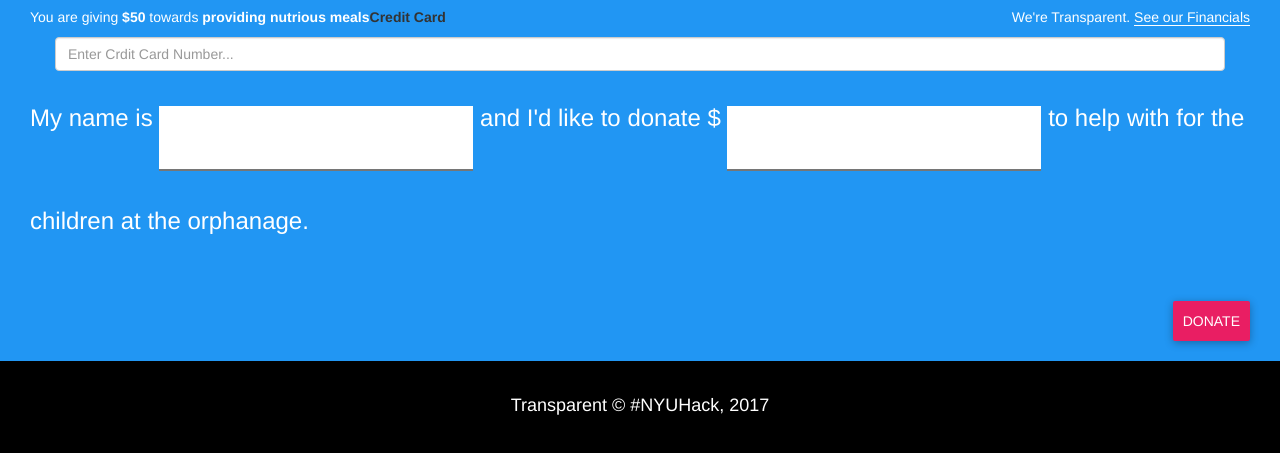
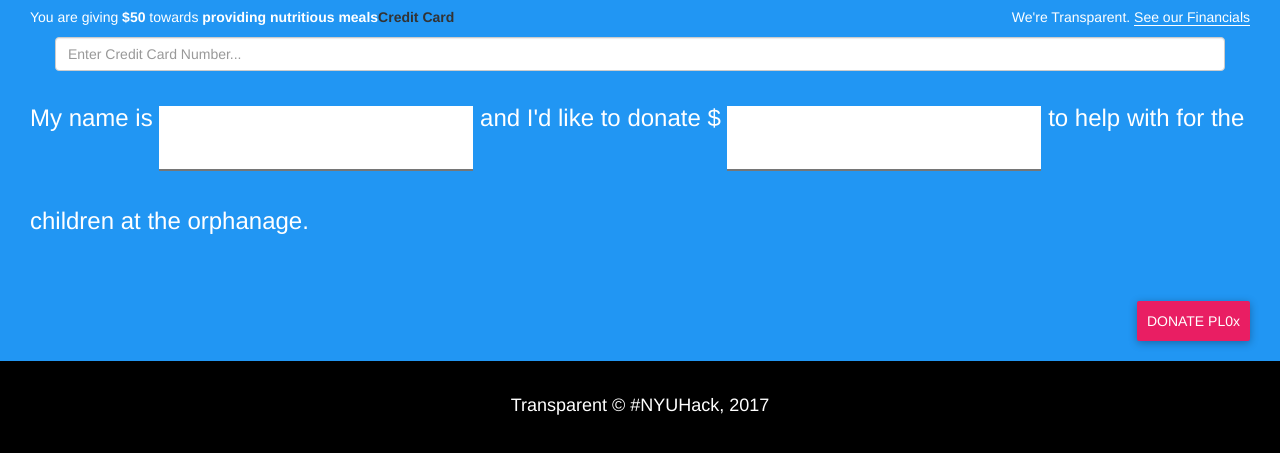
Before and after one commit to NYUAD-Hackathon-2017/bit-donate, a plain HTML site: page templates/index.html in a window 1280 px wide. Both pictures are taken after a click on the button "DONATE". Shown: the part 543-996 px from the top of the page. Drawn offline with nearby package versions, Linux system fonts and the light colour scheme.

Commit message:
Make the form in the index page work

```diff
--- a/static/css/style.css
+++ b/static/css/style.css
@@ -29,7 +29,7 @@ select {
 	border:none;
 }
 
-.submitButton{
+.submitButton {
 	background-color: #E91E63;
 	border-radius:2px;
 	float: right;
--- a/static/js/main.js
+++ b/static/js/main.js
@@ -4,8 +4,7 @@ $(function(){
 		$('#cc-info').stop().animate({
 			right:"0"
 		},400);
-		$('#donate').css({display:"none"});
-		$('#submit').css({display:"block"});
-		$('#parent')
+		$('#donate').hide();
+		$('#submit').show();
 	});
 });
--- a/templates/index.html
+++ b/templates/index.html
@@ -31,12 +31,12 @@
                 for the children at the orphanage.
                 </p>
             <br>
-            <button class="submitButton" id="donate"  type="button">DONATE</button>
-            <button id="submit" class="submitButton" style="display: none" type="submit">DONATE</button>
+            <button class="submitButton" id="donate" type="button">DONATE</button>
+            <button class="submitButton" id="submit" style="display: none;" type="submit">DONATE PL0x</button>
 
         <!-- cc-info -->
         <div class="container-fluid" style="background-color: #2196F3; padding :20px 0; position: absolute; top: 0; right:-1680px ;width:100%; padding: 20px 30px" id="cc-info" z-index:199;>
-            <p class="top-text" style="display: inline; float: left;">You are giving <strong> $50</strong> towards<strong> providing nutrious meals</strong></p>
+            <p class="top-text" style="display: inline; float: left;">You are giving <strong> $50</strong> towards<strong> providing nutritious meals</strong></p>
             <p class="top-text" style="display: inline; float: right;">We're Transparent. <a href="#" style="color: white; border-bottom-style: solid; border-bottom-width: 1px;">See our Financials</a></p>
 
             <!-- cc-form-info -->
@@ -44,7 +44,7 @@
                 <div class="form-horizontal">
                     <div class="form-group">
                         <label>Credit Card</label>
-                        <input name="cc" type="number" placeholder="Enter Crdit Card Number..." class="form-control">
+                        <input name="cc" type="number" placeholder="Enter Credit Card Number..." class="form-control">
                     </div>
                 </div>
             </div>
```
Also changed, not shown: 1 other file.
